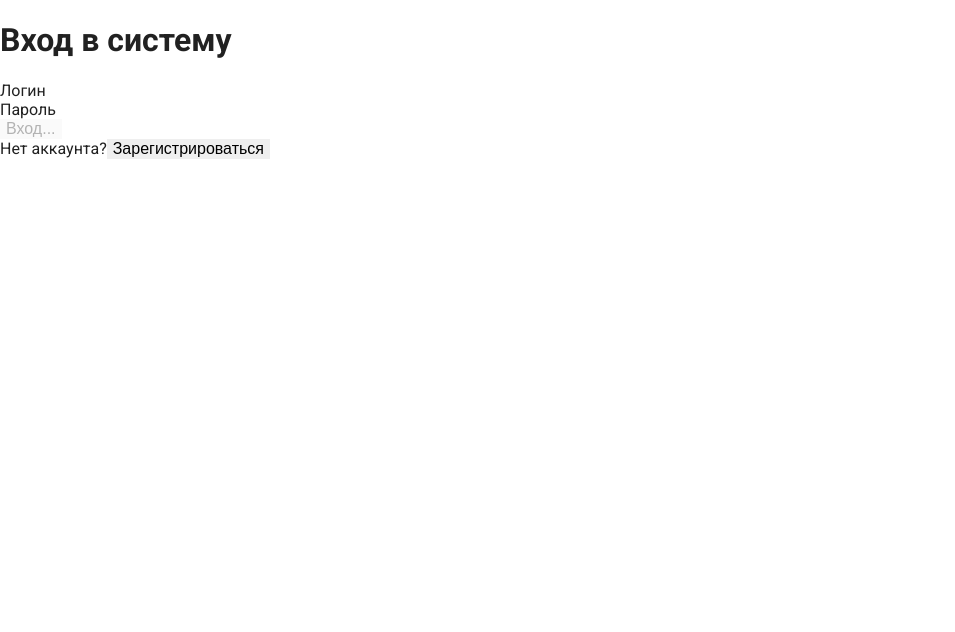
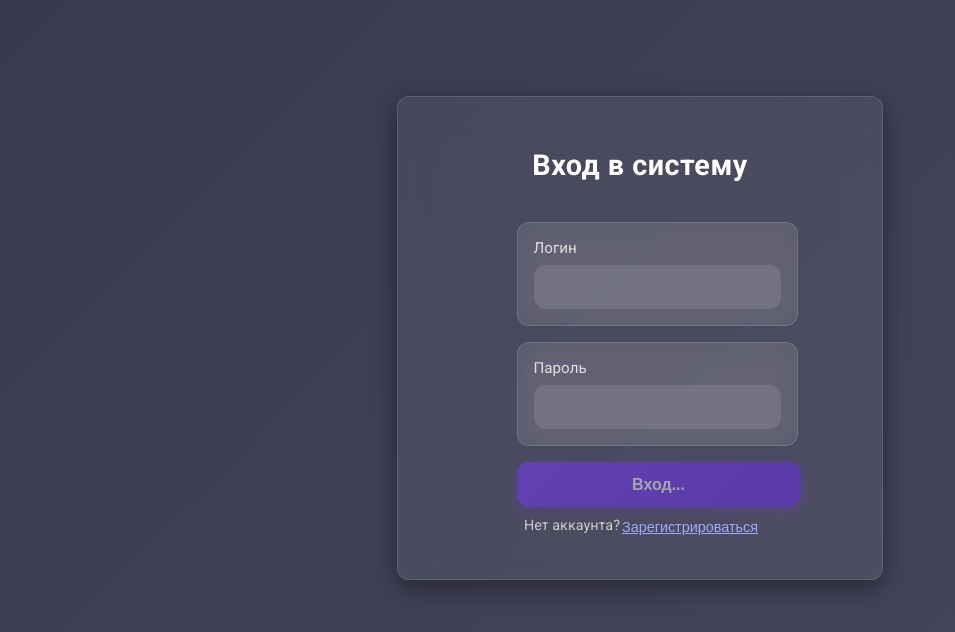
Before and after one commit to sombion/World_cup_Russia_Final, a React (Vite) app in the folder frontend/: page /login in a window 1280 px wide. Shown: the top 632 px of the page, without its empty margins (0-955 px from the left). Built offline with nearby package versions, Linux system fonts and the light colour scheme; no server answers.

Commit message:
SCSS styles for LoginPage

```diff
--- a/frontend/src/pages/LoginPage.tsx
+++ b/frontend/src/pages/LoginPage.tsx
@@ -1,10 +1,9 @@
-// pages/LoginPage.tsx
 import { observer } from 'mobx-react-lite';
 import { Formik, Form, Field, ErrorMessage } from 'formik';
 import * as Yup from 'yup';
 import { authStore } from '../stores/authStore';
 import { useNavigate } from 'react-router-dom';
-import '../styles/LoginPage.module.scss.scss';
+import styles from '../styles/LoginPage.module.scss';
 
 const LoginSchema = Yup.object().shape({
   login: Yup.string().required('Обязательное поле'),
@@ -15,8 +14,8 @@ export const LoginPage = observer(() => {
   const navigate = useNavigate();
 
   return (
-    <div className="auth-container">
-      <div className="auth-card">
+    <div className={styles["auth-container"]}>
+      <div className={styles["auth-card"]}>
         <h1>Вход в систему</h1>
 
         <Formik
@@ -32,48 +31,48 @@ export const LoginPage = observer(() => {
             }
           }}
         >
-          {({ isSubmitting }) => (
+          {({ isSubmitting, errors, touched  }) => (
             <Form>
-              <div className="form-group">
+              <div className={`${styles["form-group"]} ${errors.login && touched.login ? styles["has-error"] : ""}`}>
                 <label htmlFor="login">Логин</label>
                 <Field
                   type="text"
                   name="login"
                   id="login"
-                  className="form-input"
+                  className={styles['form-input']}
                 />
-                <ErrorMessage name="login" component="div" className="error-message" />
+                <ErrorMessage name="login" component="div" className={styles['error-message']} />
               </div>
 
-              <div className="form-group">
+              <div className={`${styles["form-group"]} ${errors.password && touched.password ? styles["has-error"] : ""}`}>
                 <label htmlFor="password">Пароль</label>
                 <Field
                   type="password"
                   name="password"
                   id="password"
-                  className="form-input"
+                  className={styles["form-input"]}
                 />
-                <ErrorMessage name="password" component="div" className="error-message" />
+                <ErrorMessage name="password" component="div" className={styles["error-message"]} />
               </div>
 
               {authStore.error && (
-                <div className="error-message">{authStore.error}</div>
+                <div className={styles["error-message"]}>{authStore.error}</div>
               )}
 
               <button
                 type="submit"
                 disabled={isSubmitting || authStore.isLoading}
-                className="submit-btn"
+                className={styles["submit-btn"]}
               >
                 {authStore.isLoading ? 'Вход...' : 'Войти'}
               </button>
 
-              <div className="auth-links">
+              <div className={styles["auth-links"]}>
                 <span>Нет аккаунта?</span>
                 <button
                   type="button"
                   onClick={() => navigate('/register')}
-                  className="link-btn"
+                  className={styles["link-btn"]}
                 >
                   Зарегистрироваться
                 </button>
--- /dev/null
+++ b/frontend/src/styles/LoginPage.module.scss
@@ -0,0 +1,175 @@
+@use 'sass:color';
+@use './vars' as *;
+@use './global' as *;
+
+.auth-container {
+  display: flex;
+  justify-content: center;
+  align-items: start;
+  min-height: 100vh;
+  padding-top: 6rem;
+
+  // Эстетичный фон с градиентом и анимацией
+  background: linear-gradient(
+    135deg,
+    #1e1f29,
+    #2c2d3e,
+    #3f3f55,
+    #4e4f66
+  );
+  background-size: 400% 400%;
+  animation: bgShift 15s ease infinite;
+}
+
+@keyframes bgShift {
+  0% {
+    background-position: 0% 50%;
+  }
+  50% {
+    background-position: 100% 50%;
+  }
+  100% {
+    background-position: 0% 50%;
+  }
+}
+
+.auth-card {
+  width: 100%;
+  max-width: 420px;
+  padding: 2rem;
+  margin: 0 auto;
+  background: rgba(255, 255, 255, 0.06);
+  backdrop-filter: blur(18px);
+  border-radius: $border-radius;
+  box-shadow: 0 8px 24px rgba(0, 0, 0, 0.4);
+  border: 1px solid rgba(255, 255, 255, 0.12);
+  display: flex;
+  align-items: center;
+  flex-direction: column;
+  gap: 1.5rem;
+
+  h1 {
+    text-align: center;
+    margin-bottom: 1rem;
+    color: #ffffff;
+    font-size: 1.8rem;
+    letter-spacing: 0.5px;
+  }
+}
+
+.form-group {
+  position: relative;
+  display: flex;
+  flex-direction: column;
+  width: 100%;
+  margin-bottom: 1rem;
+  padding: 1rem;
+  border-radius: $border-radius;
+
+  background: rgba(255, 255, 255, 0.08);
+  backdrop-filter: blur(12px);
+  border: 1px solid rgba(255, 255, 255, 0.12);
+  box-shadow: inset 0 1px 2px rgba(255, 255, 255, 0.05);
+
+  label {
+    display: row;
+    margin-bottom: 0.5rem;
+    color: #e0e0e0;
+    font-size: 0.95rem;
+  }
+
+  .form-input {
+    height: $input-height;
+    padding: 0 1rem;
+    border-radius: $border-radius;
+    background: rgba(255, 255, 255, 0.1);
+    color: #ffffff;
+    border: 2px solid transparent;
+    transition: border 0.3s ease, box-shadow 0.3s ease;
+
+    &:focus {
+      outline: none;
+      border-color: #7b3aff;
+      box-shadow: 0 0 0 3px rgba(123, 58, 255, 0.3);
+    }
+  }
+
+  input[type='checkbox'] {
+    display: row;
+    width: 20px;
+    height: 20px;
+    margin-top: auto;
+    accent-color: #7b3aff;
+  }
+
+  &.has-error {
+    label {
+      color: $error-color;
+    }
+
+    .form-input {
+      border-color: $error-color;
+      box-shadow: 0 0 6px rgba($error-color, 0.6);
+    }
+  }
+  .form-checkbox {
+        display: flex;
+        align-items: center;
+        gap: 0.5rem;
+        border-radius: $border-radius;
+        color: #ffffff;
+        font-weight: 500;
+  }
+}
+
+.error-message {
+  color: $error-color;
+  font-size: 0.85rem;
+  margin-top: 0.25rem;
+}
+
+.submit-btn {
+  width: 115%;
+  height: $button-height;
+  border-radius: $border-radius;
+  background: linear-gradient(135deg, #7b3aff, #6a29ee);
+  color: #ffffff;
+  font-weight: bold;
+  border: none;
+  box-shadow: 0 4px 14px rgba(123, 58, 255, 0.4);
+  transition: transform 0.2s ease, box-shadow 0.3s ease;
+
+  &:hover {
+    transform: translateY(-2px);
+    box-shadow: 0 6px 18px rgba(123, 58, 255, 0.5);
+  }
+
+  &:disabled {
+    opacity: 0.5;
+    cursor: not-allowed;
+  }
+}
+
+.auth-links {
+  display: flex;
+  justify-content: center;
+  padding: 10px 2px;
+  font-size: 0.9rem;
+  width: 100%;
+  color: #ccc;
+
+  .link-btn {
+    background: none;
+    border: 2px solid transparent;
+    color: #9eaaff;
+    text-decoration: underline;
+    padding: 0;
+    font-size: inherit;
+    cursor: pointer;
+
+    &:hover {
+      color: #ffffff;
+    }
+  }
+
+}
```
Also changed, not shown: frontend/src/styles/LoginPage.module.scss.scss (deleted).
